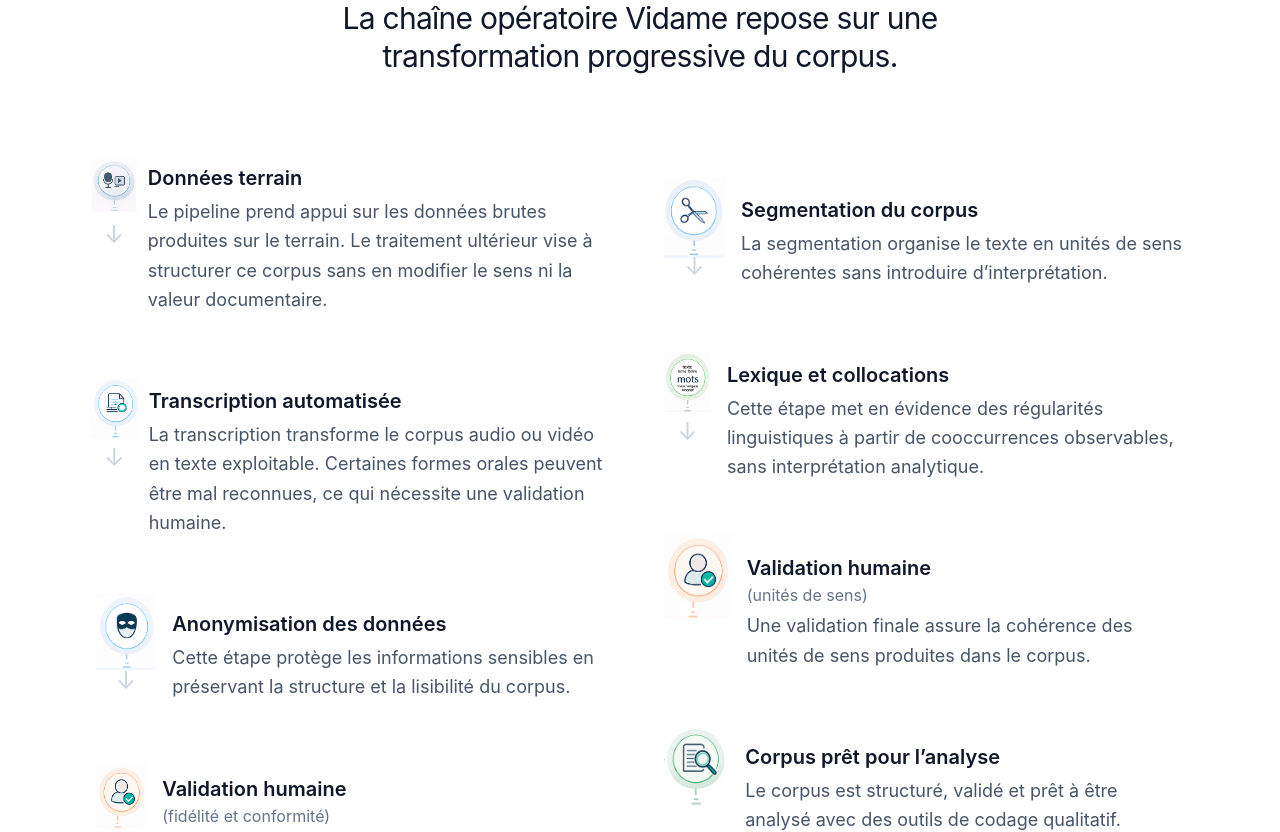
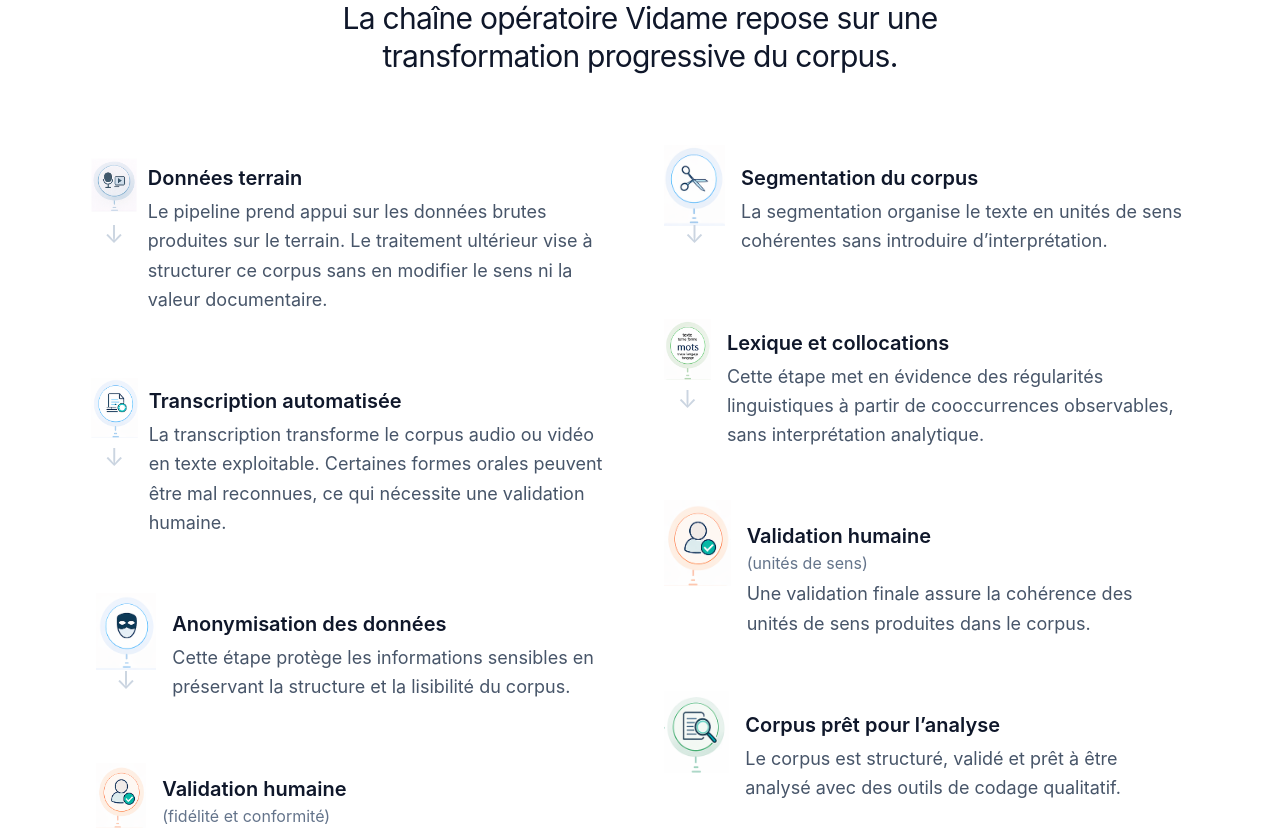
Before and after one commit to momopro21/vidame-recherche, a React (Vite) app: page / in a window 1280 px wide. Shown: the part 2300-3132 px from the top of the page. Built offline with nearby package versions, Linux system fonts and the light colour scheme; the HTML template or start-up script is replaced by a standard one.

Commit message:
Update App.tsx

```diff
--- a/src/App.tsx
+++ b/src/App.tsx
@@ -717,7 +717,7 @@ return (
 {/* ========================= */}
 {/* COLONNE DROITE (5 → 8) */}
 {/* ========================= */}
-<div className="space-y-12 md:pt-8">
+<div className="space-y-12">
   {/* 5 */}
   <div className="flex items-start gap-4">
     <div className="flex w-28 flex-col items-center">
```
